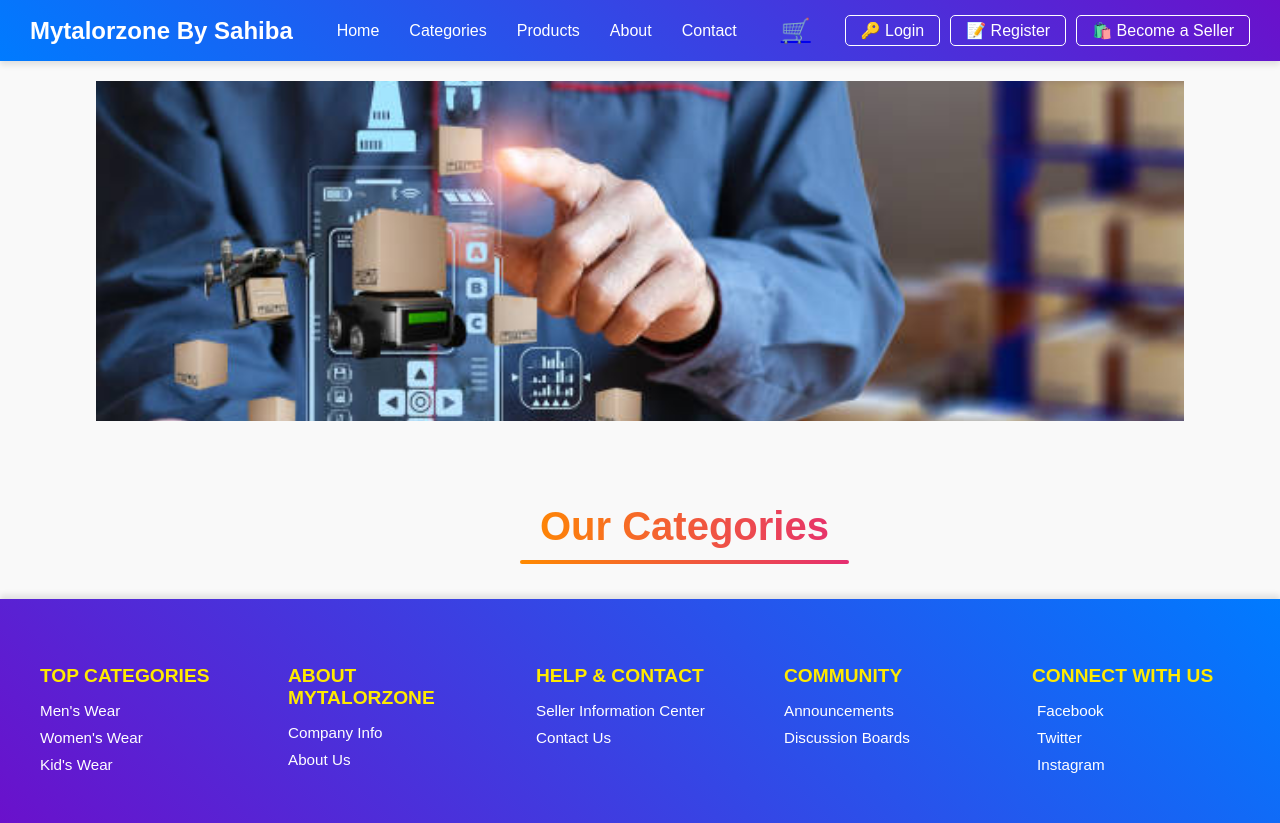
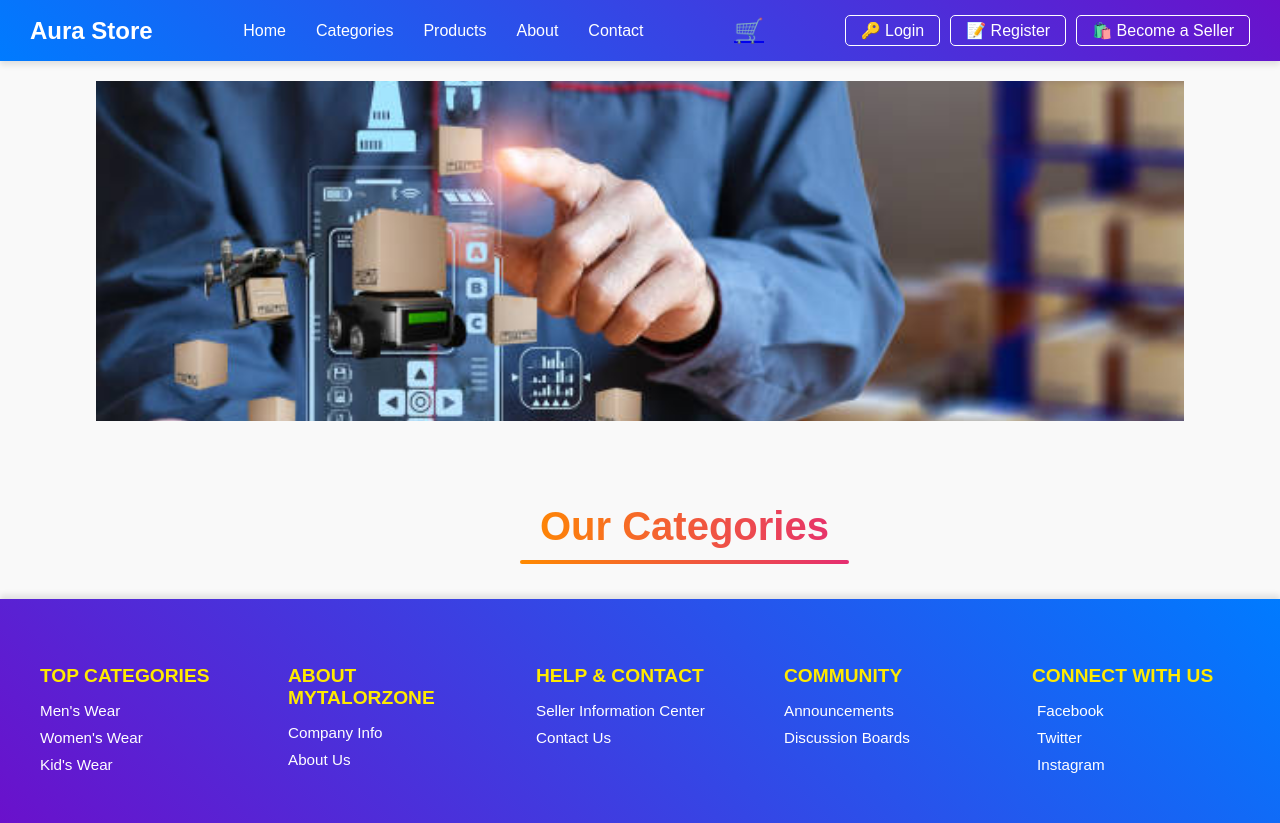
Before and after one commit to charan2r/e-commerce-site, a React (Create React App) app in the folder ecommercefrontend/: page / in a window 1280 px wide. Built offline with nearby package versions, Linux system fonts and the light colour scheme; no server answers.

Commit message:
minor changes

```diff
--- a/ecommercefrontend/public/index.html
+++ b/ecommercefrontend/public/index.html
@@ -24,7 +24,7 @@
       work correctly both with client-side routing and a non-root public URL.
       Learn how to configure a non-root public URL by running `npm run build`.
     -->
-    <title>Mytalorzone By Sahiba</title>
+    <title>Aura Store</title>
   </head>
   <body>
     <noscript>You need to enable JavaScript to run this app.</noscript>
--- a/ecommercefrontend/src/components/about.js
+++ b/ecommercefrontend/src/components/about.js
@@ -6,7 +6,7 @@ const About = () => {
   return (
     <div>
       <header className="modern">
-        <div className="logo">Mytalorzone By Sahiba</div>
+        <div className="logo">Aura Store</div>
         <nav>
           <ul>
             <li><a href="/">Home</a></li>
--- a/ecommercefrontend/src/components/contact.js
+++ b/ecommercefrontend/src/components/contact.js
@@ -6,7 +6,7 @@ const Contact = () => {
   return (
     <div>
       <header className="modern">
-        <div className="logo">Mytalorzone By Sahiba</div>
+        <div className="logo">Aura Store</div>
         <nav>
           <ul>
             <li><a href="/">Home</a></li>
--- a/ecommercefrontend/src/components/home.js
+++ b/ecommercefrontend/src/components/home.js
@@ -114,7 +114,7 @@ const Home = () => {
     <div>
       {/* Header Section */}
       <header className="modern">
-        <div className="logo">Mytalorzone By Sahiba</div>
+        <div className="logo">Aura Store</div>
         <nav>
           <ul>
             <li>
--- a/ecommercefrontend/src/components/productDetails.js
+++ b/ecommercefrontend/src/components/productDetails.js
@@ -62,7 +62,7 @@ const ProductDetails = () => {
 
     <>
     <header className="modern">
-        <div className="logo">Mytalorzone By Sahiba</div>
+        <div className="logo">Aura Store</div>
         <nav>
           <ul>
             <li>
--- a/ecommercefrontend/src/components/products.js
+++ b/ecommercefrontend/src/components/products.js
@@ -37,7 +37,7 @@ const Products = () => {
     <div>
       {/* Header */}
       <header className="modern">
-        <div className="logo">Mytalorzone By Sahiba</div>
+        <div className="logo">Aura Store</div>
         <nav>
           <ul>
             <li>
```
